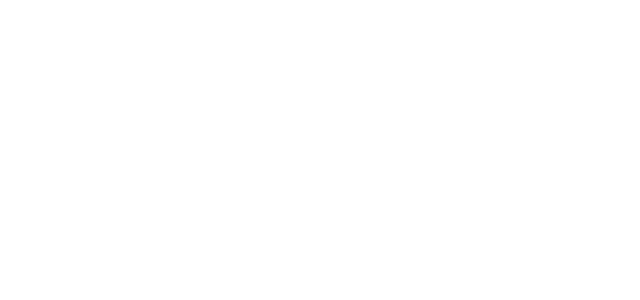
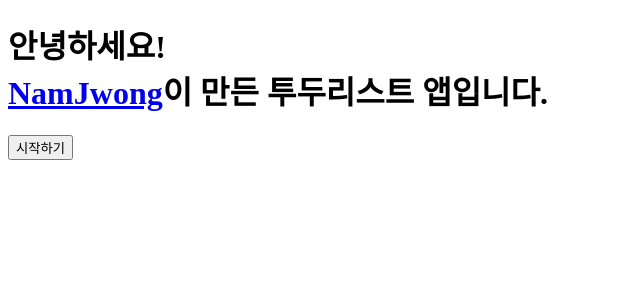
Before and after one commit to NamJwong/wanted-pre-onboarding-challenge-fe-1, a React (Create React App) app: page / in a window 1280 px wide. Shown: the top 300 px of the page, without its empty margins (0-640 px from the left). Built offline with nearby package versions, Linux system fonts and the light colour scheme.

Commit message:
feat: 홈 페이지 마크업

```diff
--- a/src/home/index.tsx
+++ b/src/home/index.tsx
@@ -1,3 +1,11 @@
 export default function Home() {
-  return <div></div>;
+  return (
+    <div>
+      <h1>
+        안녕하세요! <br />
+        <a href="https://github.com/NamJwong">NamJwong</a>이 만든 투두리스트 앱입니다.
+      </h1>
+      <button>시작하기</button>
+    </div>
+  );
 }
```
